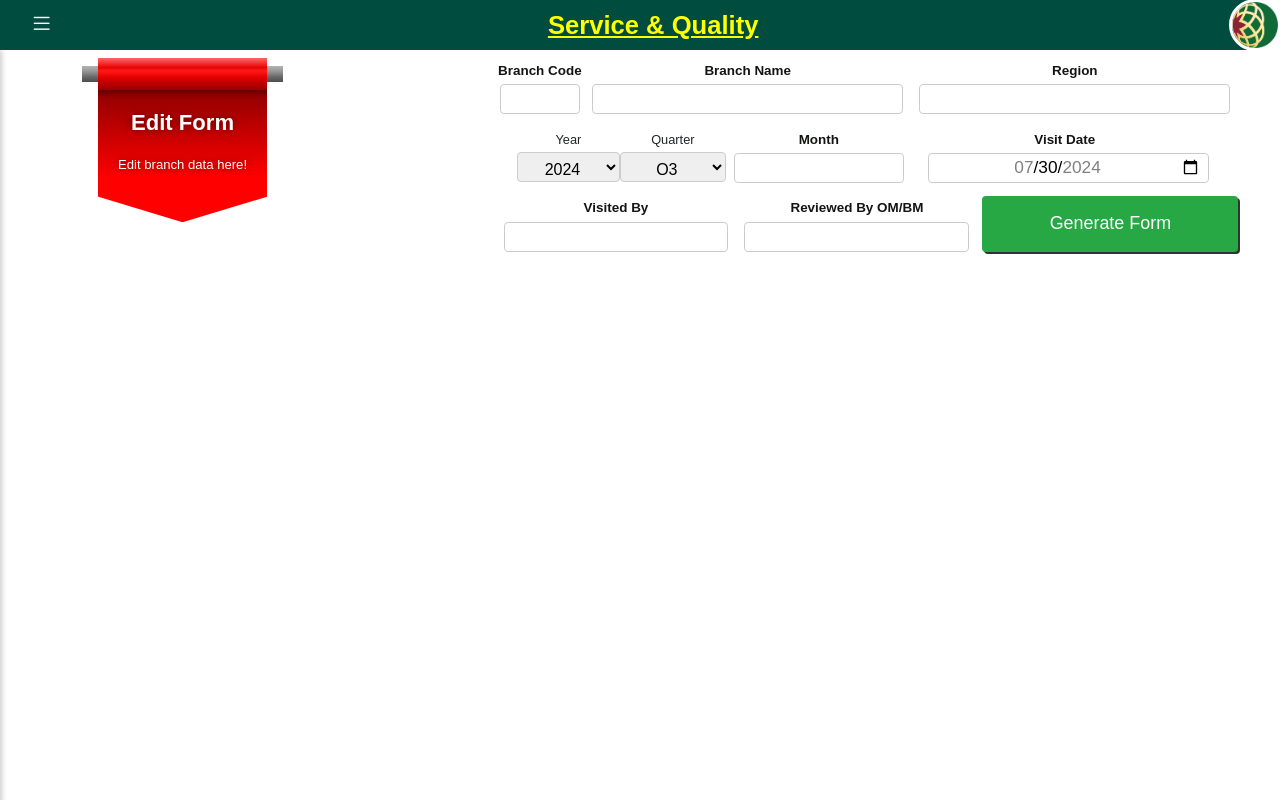
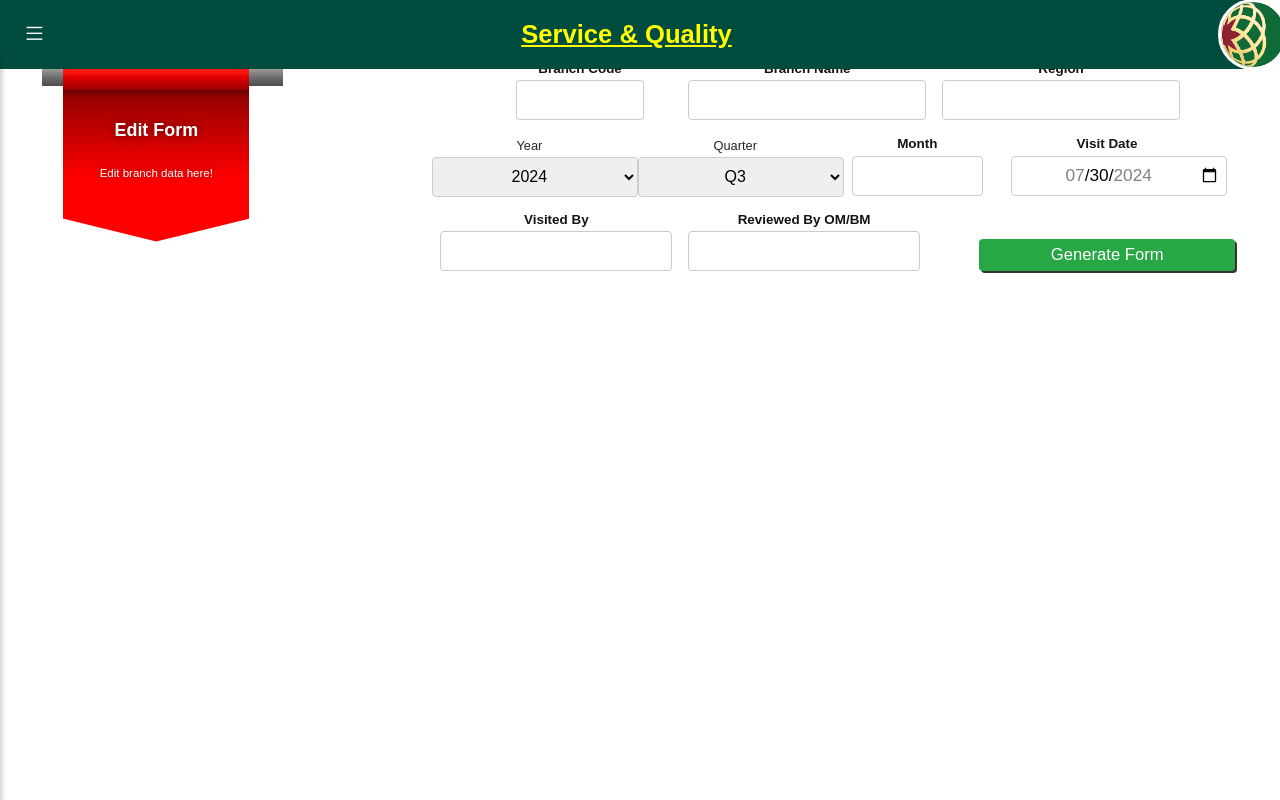
Before and after one commit to ahzamahmed89/Big-Project, a React (Vite) app: page /edit in a window 1280 px wide. Built offline with nearby package versions, Linux system fonts and the light colour scheme.

Commit message:
15-Mar-2025

```diff
--- a/src/App.css
+++ b/src/App.css
@@ -2,10 +2,10 @@ header {
   display: flex;
   justify-content: space-between;
   align-items: center;
-  padding: 0 20px;
+  padding: 0 1%;
   background-color: #004d40;
   color: white;
-  height: 50px;
+  height: 8.6vh;
   position: fixed;
   width: 100%;
   top: 0;
@@ -22,13 +22,13 @@ header {
 }
 
 #navbar-logo {
-  height: 52px;
+  height: 8.8vh;
   border-radius: 50% 0% 0% 50%;
   border: 3px solid white;
   object-fit: cover;
   box-sizing: border-box;
   margin-left: auto;
-  margin-right: -35px;
+  margin-right: -50%;
 }
 
 .top-nav ul {
@@ -92,7 +92,7 @@ main {
   width: 250px;
   background-color: #ffffff;
   box-shadow: 2px 0 5px rgba(0, 0, 0, 0.1);
-  padding-top: 20px;
+  padding-top: 1vh;
   z-index: 999;
 
   transition: left 0.3s ease;
@@ -101,44 +101,43 @@ main {
 
 .sidebar.open {
   left: 0;
+  margin-top: 1.2vh;
   /* Move the sidebar into view */
 }
 
 .sidebar ul {
-  list-style-type: none;
-  padding: 0;
+  list-style-type: None;
+  padding: 1vh;
 }
 
 .sidebar ul li {
-  padding: 10px 20px;
+  padding: 5% 8%;
   font-weight: bold;
-  font-size: calc(0.6em + 0.5vw);
+  font-size: calc(0.5em + 0.4vw);
   color: rgb(0, 0, 0);
   cursor: pointer;
   /* Pointer cursor for clickable items */
   transition: background-color 0.3s ease;
+
 
 }
 
 
 .sidebar ul .submenu {
   display: none;
-  /* Initially hide submenu */
-  padding-left: 20px;
-  /* Indent submenu items */
+  padding-left: 12%;
 }
 
 .sidebar ul .submenu.show {
   display: block;
-  /* Show submenu when .show class is applied */
-  list-style-type: square;
+  list-style-type: circle;
 }
 
 
 .sidebar ul .submenu li a {
-  padding: 5px 0;
+  padding: 3% 1% 1% 2%;
   font-weight: normal;
-  font-size: calc(0.5em + 0.8vw);
+  font-size: calc(0.5em + 0.5vw);
   color: #000000;
   text-decoration: none;
   border: rgb(255, 255, 255) solid 1px;
@@ -156,7 +155,7 @@ main {
 .sidebar ul li .submenu-toggle::after {
   content: '\25B6';
   /* Right-pointing arrow */
-  font-size: 0.8em;
+  font-size: 0.5em;
   transition: transform 0.3s ease;
 }
 
@@ -166,13 +165,11 @@ main {
 }
 
 
-.form-group.small-input #branchCode {
-  width: 150%;
+.form-group.small-input #branchCode,
+.form-group.small-input label {
+  width: 10vw;
 }
 
-.form-group.small-input label {
-  width: 155%;
-}
 
 .firstForm {
   margin-right: 5%;
@@ -202,7 +199,7 @@ main {
 }
 
 .form-container {
-  margin-bottom: 10px;
+  margin-bottom: 2%;
   display: block;
 }
 
@@ -212,6 +209,7 @@ main {
   align-items: center;
   flex-wrap: nowrap;
   margin-bottom: 1vw;
+
 }
 
 .form-group {
@@ -221,7 +219,7 @@ main {
   font-weight: bold;
   color: rgba(3, 5, 3, 0.936);
   text-align: center;
-  width: 145%;
+
 }
 
 .form-group.small-input {
@@ -229,20 +227,16 @@ main {
   /* max-width: calc(25.333% - 20px); */
 }
 
-#branchCode {
-  width: 150%;
-}
-
 .form-group.date {
   display: flex;
   align-items: center;
   justify-content: center;
-  margin-left: 8px;
+  margin-left: 1vw;
   width: 40%;
 }
 
 .form-group.date label {
-  margin-right: 10px;
+  margin-right: 2vw;
   font-size: calc(0.5em + 1vw);
   font-weight: bold;
   white-space: nowrap;
@@ -259,7 +253,7 @@ select {
   border: 1px solid #ccc;
   border-radius: 4px;
   font-size: calc(0.4em + 0.8vw);
-  height: 30px;
+  height: 5vh;
   text-align: center;
 }
 
@@ -273,13 +267,12 @@ select {
   padding: auto;
   cursor: pointer;
   font-size: calc(0.4em + 0.8vw);
-  margin-left: 4px;
+  margin-left: 4vw;
   transition: background-color 0.3s ease, transform 0.2s ease;
   align-self: flex-start;
   /* Keep the button aligned to the left */
   min-height: 4vh;
   min-width: 20vw;
-
   box-shadow: #333 2px 2px;
   margin-top: auto;
 }
@@ -324,10 +317,10 @@ input[type="file" i] {
 .activities-container {
   margin-top: 0px;
   width: 100%;
-  padding: 2px;
+  padding: 1px;
   display: flex;
   flex-wrap: wrap;
-  gap: 20px;
+  gap: 15px;
   justify-content: center;
   border-radius: 6px;
   background-color: white;
@@ -348,7 +341,7 @@ input[type="file" i] {
   padding: 4px 4px;
   margin: 20px 0;
   text-align: center;
-  font-size: 1.5em;
+  font-size: 1.3em;
   font-weight: bold;
   text-transform: uppercase;
   letter-spacing: 2px;
@@ -385,9 +378,9 @@ input[type="file" i] {
 .activity-box .responsibility,
 .activity-box .remarks,
 .activity-box .image {
-  margin-bottom: 10px;
+  margin-bottom: 8px;
   text-align: center;
-  font-size: calc(0.5em + 0.6vw);
+  font-size: calc(0.4em + 0.6vw);
 
 }
 
@@ -395,20 +388,18 @@ input[type="file" i] {
 .activity-box .responsibility,
 .activity-box .remarks,
 .activity-box .image {
-  font-size: calc(0.4em + 0.5vw) !important;
+  font-size: calc(0.3em + 0.3vw) !important;
 
 }
 
 .activity-box .status {
   width: 40% !important;
-  margin-right: 25px;
+  margin-right: 20px;
+
 }
 
 .activity-box .responsibility {
-
-
   min-width: 70%;
-
 }
 
 .activity-box .remarks {
@@ -419,7 +410,7 @@ input[type="file" i] {
 label {
   text-align: center;
   font-size: calc(0.4em + 0.5vw) !important;
-  margin: 3px;
+  margin: 1px;
 }
 
 .activity-box select,
@@ -427,12 +418,12 @@ label {
 .activity-box input[type="file"] {
   width: 50%;
   box-sizing: border-box;
-  margin-bottom: 10px;
+  margin-bottom: 8px;
   margin-left: 4px;
 }
 
 .status {
-  font-size: calc(0.6em + 0.5vw);
+  font-size: calc(0.5em + 0.5vw);
   /* Larger font size */
   font-weight: bold;
   text-align: center;
@@ -440,22 +431,21 @@ label {
 
 .responsibility {
   font-size: calc(0.5em + 0.5vw);
-  /* Larger font size */
-  /* font-weight: bold; */
 }
 
 .submit-button {
   text-align: center;
-  margin-top: 30px;
+  margin-top: 0.5vh;
+  margin-bottom: 10vh;
   height: 6vh;
-  width: 10vw;
-  font-size: calc(0.5em + 0.4vw);
+  width: 15vw;
+  font-size: calc(0.6em + 0.5vw);
   font-weight: bold;
   color: whitesmoke;
   background-color: #4CAF50;
   border-radius: 5px;
   border-color: #004d40 solid 2px;
-  box-shadow: rgba(148, 148, 136, 0.913) 2px 2px;
+  box-shadow: rgba(129, 129, 120, 0.913) 3px 3px;
 }
 
 
@@ -629,29 +619,26 @@ body {
   max-height: 60vh;
   display: grid;
   align-content: center;
-
-
   font-family: "Jura", sans-serif;
   color: var(--color);
   background: var(--bgColor);
 }
 
 .bannerdiv {
-  width: 40%;
-  height: 25%;
-  margin-right: 2%;
+  width: 35vw;
+  margin-right: 1%;
   margin-left: 1%;
+  min-height: 20vh;
 }
 
 
 
 .banner {
-  --col-gap: 2rem;
-  --barH: 1rem;
-  --roleH: 2rem;
-  --flapH: 2rem;
-
-  margin-left: 15%;
+  --col-gap: 5vw;
+  --barH: 3vh;
+  --roleH: 4vh;
+  --flapH: 4vh;
+  margin-left: 2vh;
   display: flex;
   flex-wrap: wrap;
   gap: var(--col-gap);
@@ -660,16 +647,15 @@ body {
   align-items: flex-start;
   list-style: none;
   width: 100%;
-  max-width: 210px;
+  max-width: 250px;
 }
 
 .banner li {
-  width: 95%;
-  height: 20vh;
+  width: 100%;
+  height: 23vh;
   display: grid;
   grid-template-areas:
     "role"
-
     "title"
     "descr";
   align-items: flex-start;
@@ -685,7 +671,6 @@ body {
       calc(100% + var(--col-gap) / 2 + 5px) calc(100% - var(--flapH)),
       50% 100%,
       calc(var(--col-gap) / -2 - 5px) calc(100% - var(--flapH)));
-
 }
 
 /* bar */
@@ -693,7 +678,7 @@ body {
   content: "";
   grid-area: role;
   height: var(--barH);
-  width: calc(85% + var(--col-gap));
+  width: calc(95% + var(--col-gap));
   margin-left: calc(var(--col-gap) / -3);
   margin-top: calc(var(--roleH) / 2 - var(--barH) / 2);
   background: grey;
@@ -704,12 +689,10 @@ body {
       rgba(0, 0, 0, 0.1) 60%,
       rgba(0, 0, 0, 0.2) 70%,
       rgba(0, 0, 0, 0.4));
-
 }
 
 /* role */
 .banner li::after {
-
   content: "";
   grid-area: role;
   background: var(--accent-color);
@@ -720,27 +703,26 @@ body {
       rgba(0, 0, 0, 0.2) 70%,
       rgba(0, 0, 0, 0.4));
   height: var(--roleH);
+
 }
 
 
 .banner li .title,
 .banner li .descr {
-  padding-inline: 0.5rem;
+  padding-inline: 0.4rem;
   color: white;
   text-shadow: 0 0 0.5rem rgba(0, 0, 0, 0.5);
+  margin: -5px;
 }
 
 
-
 .banner li .title {
-  font-size: calc(0.5em + 1.1vw);
-
+  font-size: calc(0.4em + 0.9vw);
   font-weight: 700;
 }
 
 .banner li .descr {
-  font-size: calc(0.5em + 0.4vw);
-  ;
+  font-size: calc(0.4em + 0.4vw);
 }
 
 .image-preview-container {
@@ -783,48 +765,7 @@ body {
 
 
 
-@media screen and (min-width: 550px) {
-  .generate-form-button {
-    font-size: calc(0.4em + 0.9vw);
-    margin-left: 5px;
-    height: 7vh;
-    width: 30vw;
-  }
 
-  .form-row {
-    width: 100%;
-  }
-
-  .form-group {
-    padding: 0 8px;
-    box-sizing: border-box;
-    font-size: calc(0.3em + 1vw);
-    font-weight: bold;
-    color: rgba(3, 5, 3, 0.936);
-    text-align: center;
-    width: 100%;
-  }
-
-  #branchCode label {
-    width: 240%;
-  }
-
-  .form-group.small-input #branchCode {
-    width: 110%;
-  }
-
-  .form-group.small-input label {
-    width: 130%;
-  }
-
-  .banner li {
-    height: 48%;
-  }
-  .banner li::before {
-        width: calc(100% + var(--col-gap));
-    margin-left: calc(var(--col-gap) / -2);
-  }
-}
 
 
 /* *************Login page************ */
@@ -904,3 +845,205 @@ body {
 .login-btn:hover {
   background-color: #01142d;
 }
+
+.flexi {
+  margin-top: 10vh;
+  display: flex;
+}
+.dropdown {
+  width: 45vw;
+  display: flex;
+  margin-top: 4vh;
+  margin-left: 10%;
+  padding: 0.5vw;
+  margin-right: 4vw !important;
+  height: 10vh;
+}
+
+
+.dropdown .form-input, .form-input label{
+width: 15vw !important;
+font-size: calc(0.3em + 1vw);
+margin-right: 1vw !important;
+
+}
+
+.entrytable {
+  max-width: 99%;
+
+  margin-top: 0vh;
+  padding: 1%;
+  border-radius: 8px;
+  background-color: #f9f9f9;
+}
+
+/* Heading styling */
+.entrytable h2 {
+  text-align: center;
+  font-size: calc(1em + 0.4vw);
+  color: #333;
+  margin-bottom: 1vh;
+}
+
+/* Styling for the table */
+.trdata-table {
+  width: 100%;
+
+}
+
+.trdata-table th,
+.trdata-table td {
+  padding: 10px 8px;
+  text-align: left;
+  border-bottom: 1px solid #ddd;
+  font-size: calc(0.35em + 0.7vw);
+  border-bottom: 2px solid #ffffff;
+}
+
+/* Header styling */
+.trdata-table thead th {
+  background-color: #022347;
+  color: #ffffff;
+  font-weight: bold;
+  font-size: calc(0.4em + 0.4vw);
+}
+
+/* Zebra striping for table rows */
+.trdata-table tbody tr:nth-child(even) {
+  background-color: #f2f2f2;
+}
+
+
+
+
+/* Form Container */
+.dynamic-form {
+  width: 70%;
+  margin-left: 15%;
+  margin-right: 15%;
+  margin-top: 10vh;
+  padding: 2%;
+  background: #ffffff;
+  box-shadow: 0 4px 8px rgba(0, 0, 0, 0.1);
+  border-radius: 8px;
+  transition: all 0.3s ease;
+  display: block;
+  overflow-y: auto;
+  position: absolute;
+}
+
+/* Form Header */
+.dynamic-form h2 {
+  margin-bottom: 4%;
+  text-align: center;
+  font-size: calc(0.5em + 1.5vw);
+  color: #333;
+  font-weight: bold;
+}
+.dynamic-form  p{
+  font-size: calc(0.5em + 0.8vw)!important;
+  font-weight: bold !important;
+
+}
+.dynamic-form  p span{
+  font-size: calc(0.5em + 0.7vw)!important;
+  border: 1px solid black;
+  padding: 3px;
+  border-radius: 3px;
+  background-color: #2b2a2a00;
+  box-shadow: inset 0px 0px 5px rgba(2, 35, 71, 0.4);
+  margin-left: 5%;
+
+}
+
+.transaction-form {
+  margin: auto;
+}
+
+.ttype {
+  max-width: 95% !important;
+  width: auto !important;
+  font-size: calc(0.6em + 0.5vw);
+}
+
+/* Transaction Section */
+.transaction-section {
+  margin-bottom: 0%;
+  transition: all 0.3s;
+}
+
+.transaction-section h3 {
+  background: #022347ce;
+  color: #ffffff;
+  padding: 10px 15px;
+  margin: 0 -20px 15px -20px;
+  font-size: calc(0.6em + 0.5vw);
+  border-radius: 8px 8px 0 0;
+  font-weight: bold;
+  text-align: center;
+}
+
+/* Form Group */
+.form-group2 {
+  margin-bottom: 3vh;
+  display: flex;
+  flex-direction: column;
+  margin-top: 2vh;
+  align-items: center;
+
+}
+
+.form-group2 label {
+  margin-bottom: 1.5vh;
+  font-size: calc(0.6em + 0.5vw)!important;
+  color: #555;
+  font-weight: bold;
+  display: block;
+  width: 100%;
+  align-items: center;
+  box-shadow: inset 0px 0px 5px rgb(93, 93, 129);
+}
+
+.form-group2 span {
+  margin-bottom: 1.5vh;
+  font-size: calc(0.6em + 0.5vw)!important;
+  color: #555;
+  font-weight: bold;
+  display: block;
+}
+ .remarks{
+  margin-bottom: 1vh !important;
+  width: 75% !important;
+}
+.form-group2 select,
+.form-group2 input[type="radio"] {
+  width: auto;
+  font-size: calc(0.4em + 0.3vw);
+  font-weight: 600;
+  border: 1px solid #ccc;
+  box-shadow: inset 0px 0px 6px  greenyellow;
+  border-radius: 5px;
+}
+
+.form-group2 select:focus,
+.form-group2 input[type="radio"]:focus {
+  border-color: #022347;
+  box-shadow: 0 0 5px rgba(2, 35, 71, 0.4);
+  outline: none;
+
+}
+
+/* Radio Buttons */
+.form-group2 label input[type="radio"] {
+  margin-right: 8px;
+}
+
+/* Buttons and Dropdowns */
+.form-group2 select {
+  cursor: pointer;
+  background: #ffffff;
+  width: calc(fit-content + 2%) !important;
+  display: block !important;
+  margin-bottom: 1vh !important;
+
+}
--- a/src/App.jsx
+++ b/src/App.jsx
@@ -8,8 +8,10 @@ import DisplayReviewForm from './pages/DisplayReviewForm';
 import LoginPage from './pages/LoginPage.jsx';
 import { UserProvider } from '../src/components/UserContext.jsx';
 import EditForm from './pages/EditForm';
+import TrEntry from './pages/TrEntry.jsx';
 import { BrowserRouter as Router, Route, Routes, useLocation } from 'react-router-dom';
 import 'bootstrap/dist/css/bootstrap.min.css';
+import TrForm from './pages/TrForm.jsx';
 
 function App() {
   const location = useLocation(); // Get the current route location
@@ -26,6 +28,8 @@ function App() {
         <Route path="/display-review" element={<DisplayReviewForm />} />
         <Route path="/edit" element={<EditForm />} />
         <Route path="/home" element={<Home />} />
+        <Route path="/trentry" element={<TrEntry />} />
+        <Route path="/transaction-feedback" element={<TrForm />} />
       </Routes>
 
     </div>
```
Also changed, not shown: src/index.css (line endings or trailing spaces).
